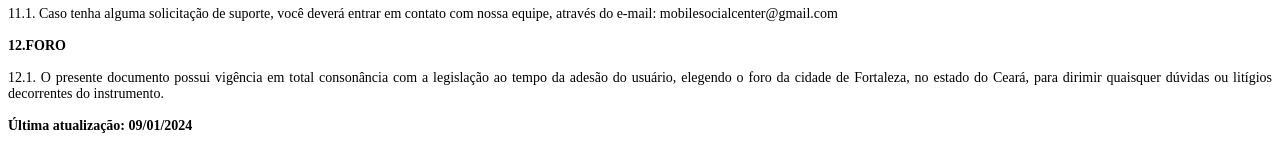
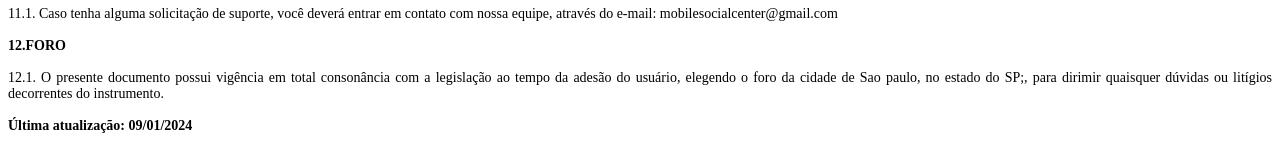
Before and after one commit to mobcenter/auxilioensinomedio, a plain HTML site: page index.html in a window 1280 px wide. Shown: the part 2279-2439 px from the top of the page. Drawn offline with Linux system fonts and the light colour scheme.

Commit message:
Update index.html

```diff
--- a/index.html
+++ b/index.html
@@ -118,7 +118,7 @@
 <p style="text-align: justify;"><strong><span style="font-size:10.5pt;">11.CONTATO E D&Uacute;VIDAS</span></strong></p>
 <p style="text-align: justify;"><span style="font-size:10.5pt;">11.1. Caso tenha alguma solicita&ccedil;&atilde;o de suporte, voc&ecirc; dever&aacute; entrar em contato com nossa equipe, atrav&eacute;s do e-mail: mobilesocialcenter@gmail.com</span></p>
 <p style="text-align: justify;"><strong><span style="font-size:10.5pt;">12.FORO</span></strong></p>
-<p style="text-align: justify;"><span style="font-size:10.5pt;">12.1. O presente documento possui vig&ecirc;ncia em total conson&acirc;ncia com a legisla&ccedil;&atilde;o ao tempo da ades&atilde;o do usu&aacute;rio, elegendo o foro da cidade de Fortaleza, no estado do Cear&aacute;, para dirimir quaisquer d&uacute;vidas ou lit&iacute;gios decorrentes do instrumento.</span></p>
+<p style="text-align: justify;"><span style="font-size:10.5pt;">12.1. O presente documento possui vig&ecirc;ncia em total conson&acirc;ncia com a legisla&ccedil;&atilde;o ao tempo da ades&atilde;o do usu&aacute;rio, elegendo o foro da cidade de Sao paulo, no estado do SP;, para dirimir quaisquer d&uacute;vidas ou lit&iacute;gios decorrentes do instrumento.</span></p>
 <p><strong><span style="font-size:10.5pt;">&Uacute;ltima atualiza&ccedil;&atilde;o: 09/01/2024</span></strong></p>
 <p><br></p>
 <p><br></p>
```
